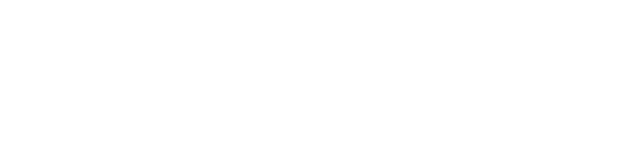
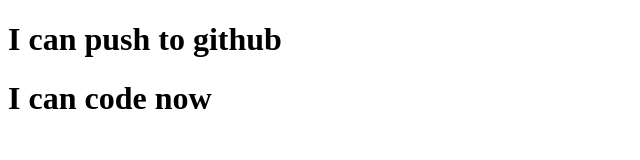
Before and after one commit to Mehedi109/my-another-repo, a plain HTML site: page index.html in a window 1280 px wide. Shown: the whole page, without its empty margins (0-640 px from the left). Drawn offline with Linux system fonts and the light colour scheme.

Commit message:
added header

```diff
--- a/index.html
+++ b/index.html
@@ -4,9 +4,10 @@
     <meta charset="UTF-8">
     <meta http-equiv="X-UA-Compatible" content="IE=edge">
     <meta name="viewport" content="width=device-width, initial-scale=1.0">
-    <title>My another github repo</title>
+    <title>My aditnother github repo</title>
 </head>
 <body>
-
+    <h1>I can push to github</h1>
+    <h1>I can code now</h1>
 </body>
 </html>
```
